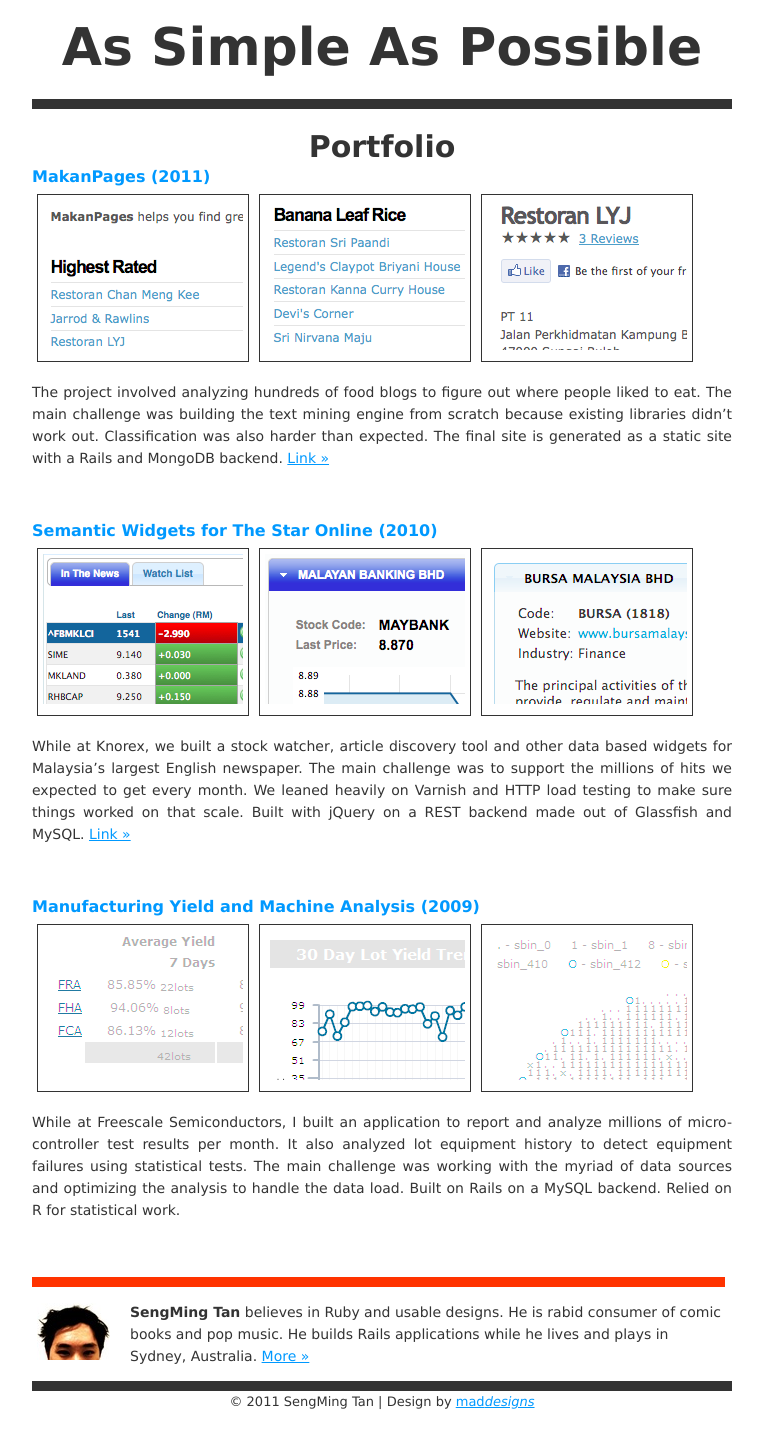
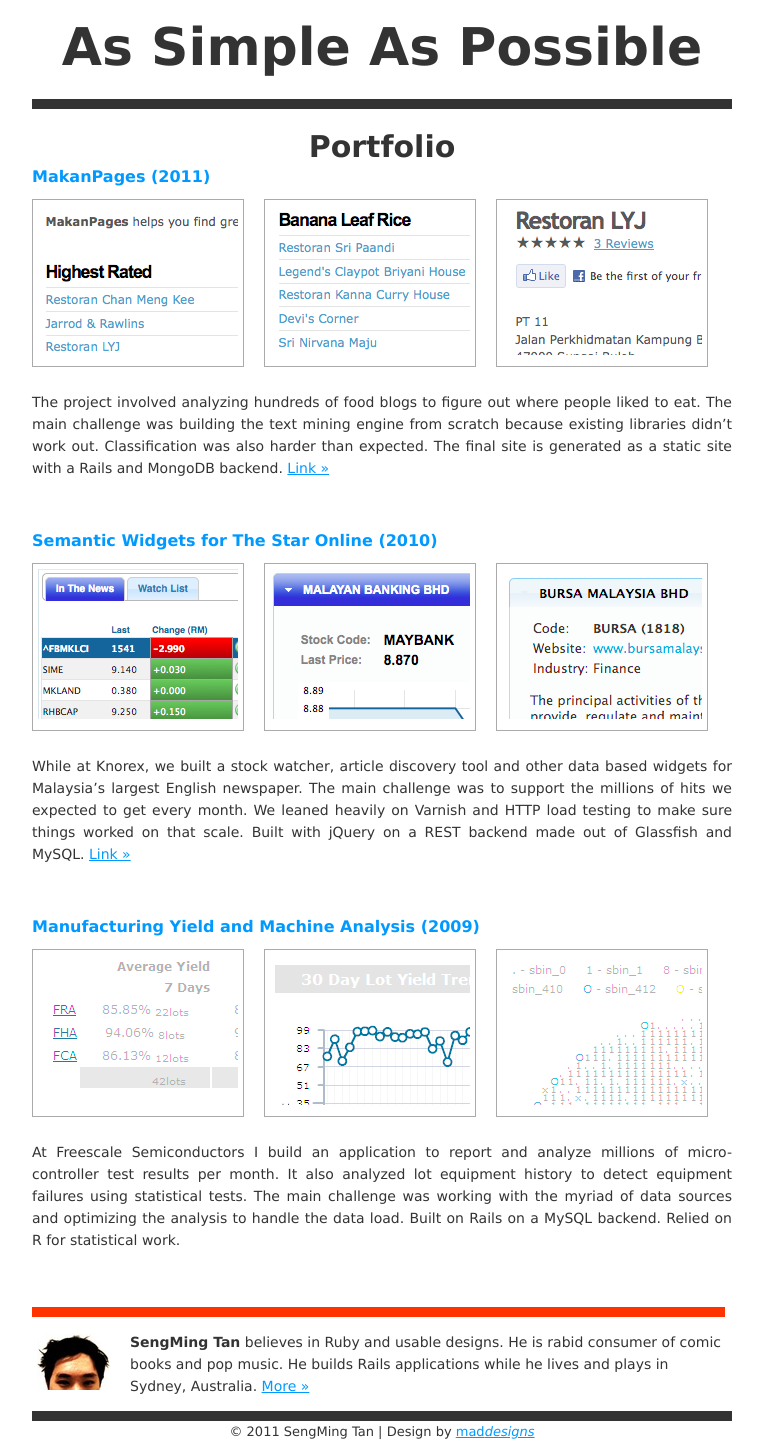
Before and after one commit to tansengming/tansengming.github.com, a Jekyll site: the page built from pages/_posts/2011-05-12-portfolio.markdown, in a window 1280 px wide. Shown: the whole page, without its empty margins (258-1021 px from the left). Built offline with Jekyll 4.4.1, drawn with Linux system fonts in a browser that asks for light colours; nearby versions of some CDN libraries; Markdown is read by kramdown in place of the engine named in the settings; comment, search, counter and statistics services are not loaded; before the commit the page ends 1423 px from its top, so only the background shows below that.

Commit message:
fixes alignment of portfolio images

```diff
--- a/pages/_posts/2011-05-12-portfolio.markdown
+++ b/pages/_posts/2011-05-12-portfolio.markdown
@@ -4,7 +4,7 @@ permalink: /portfolio/index.html
 ---
 <h3>MakanPages (2011)</h3>
 <div class='photos'>
-  <div class="photo">
+  <div class="first_photo photo">
   	<a href="/images/makanpages-index.png" title="Landing page for MakanPages.com">
   		<img src="/images/makanpages-index-thumb.png" alt="makan pages index" style='width: 200px; height: 150px' />
   	</a>
@@ -30,7 +30,7 @@ The project involved analyzing hundreds of food blogs to figure out where people
 
 <h3>Semantic Widgets for The Star Online (2010)</h3>
 <div class='photos'>
-  <div class="photo">
+  <div class="first_photo photo">
   	<a href="/images/bizstar-main.png" title="The Star Business Main Page">
   		<img src="/images/bizstar-main-thumb.png" alt="makan pages index" style='width: 200px; height: 150px' />
   	</a>
@@ -57,7 +57,7 @@ While at Knorex, we built a stock watcher, article discovery tool and other data
 <h3>Manufacturing Yield and Machine Analysis (2009)</h3>
 
 <div class='photos'>
-  <div class="photo">
+  <div class="first_photo photo">
   	<a href="/images/versailles-summary.png" title="Yield summary for different products">
   		<img src="/images/versailles-summary-thumb.png" alt="makan pages index" style='width: 200px; height: 150px' />
   	</a>
@@ -76,7 +76,7 @@ While at Knorex, we built a stock watcher, article discovery tool and other data
 <div class='clear'>
 </div>
 
-While at Freescale Semiconductors, I built an application to report and analyze millions of micro-controller test results per month. It also analyzed lot equipment history to detect equipment failures using statistical tests. The main challenge was working with the myriad of data sources and optimizing the analysis to handle the data load. Built on Rails on a MySQL backend. Relied on R for statistical work.
+At Freescale Semiconductors I build an application to report and analyze millions of micro-controller test results per month. It also analyzed lot equipment history to detect equipment failures using statistical tests. The main challenge was working with the myriad of data sources and optimizing the analysis to handle the data load. Built on Rails on a MySQL backend. Relied on R for statistical work.
 
 <script type="text/javascript" charset="utf-8">
 	$(document).ready(function() {
--- a/stylesheets/styles.css
+++ b/stylesheets/styles.css
@@ -5,17 +5,22 @@
 .photos {
 
 }
+
   .photo a, .photo a:hover {
     text-decoration: none;
     background-color: #fff;
   }
 
   .photo {
-    border: 1px solid #333;
+    border: 1px solid #AAA;
     padding: 5px;
-    margin: 5px;
+    margin: 10px;
     width: 200px;
     float: left;
+  }
+
+  .first_photo {
+    margin-left: 0;
   }
 
 .fn {
```
